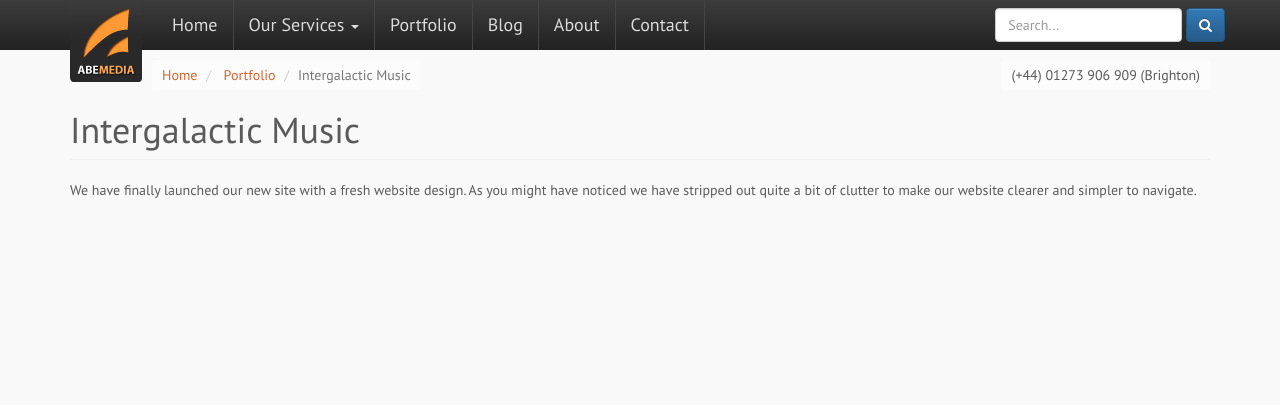
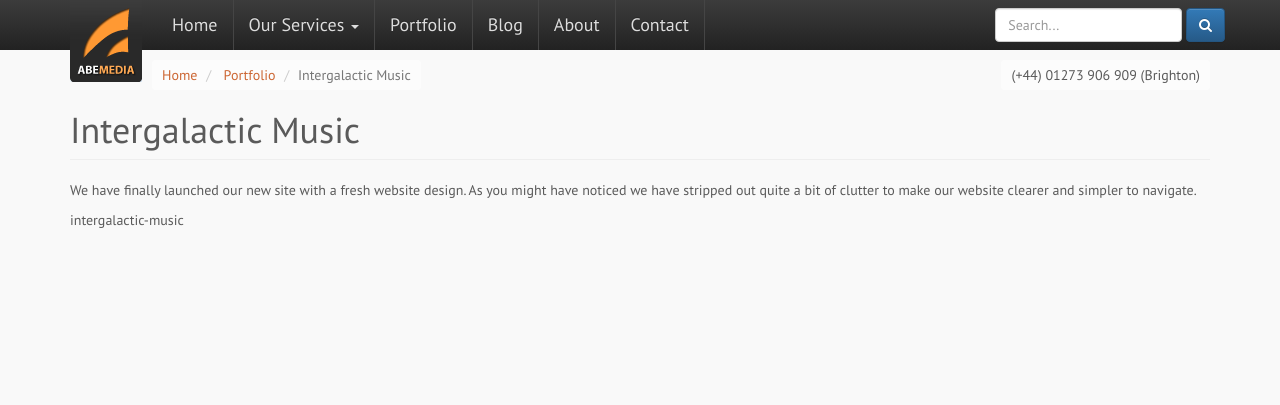
Before and after one commit to abemedia/abemedia.github.io, a Jekyll site: the page built from _posts/2013-11-10-intergalactic-music.md, in a window 1280 px wide. Shown: the top 405 px of the page. Built offline with Jekyll 4.4.1, drawn with Linux system fonts in a browser that asks for light colours; nearby versions of some CDN libraries.

Commit message:
Update 2013-11-10-intergalactic-music.md

```diff
--- a/_posts/2013-11-10-intergalactic-music.md
+++ b/_posts/2013-11-10-intergalactic-music.md
@@ -11,3 +11,5 @@
 
 We have finally launched our new site with a fresh website design.
 As you might have noticed we have stripped out quite a bit of clutter to make our website clearer and simpler to navigate.
+
+{{page.slug}}
```
